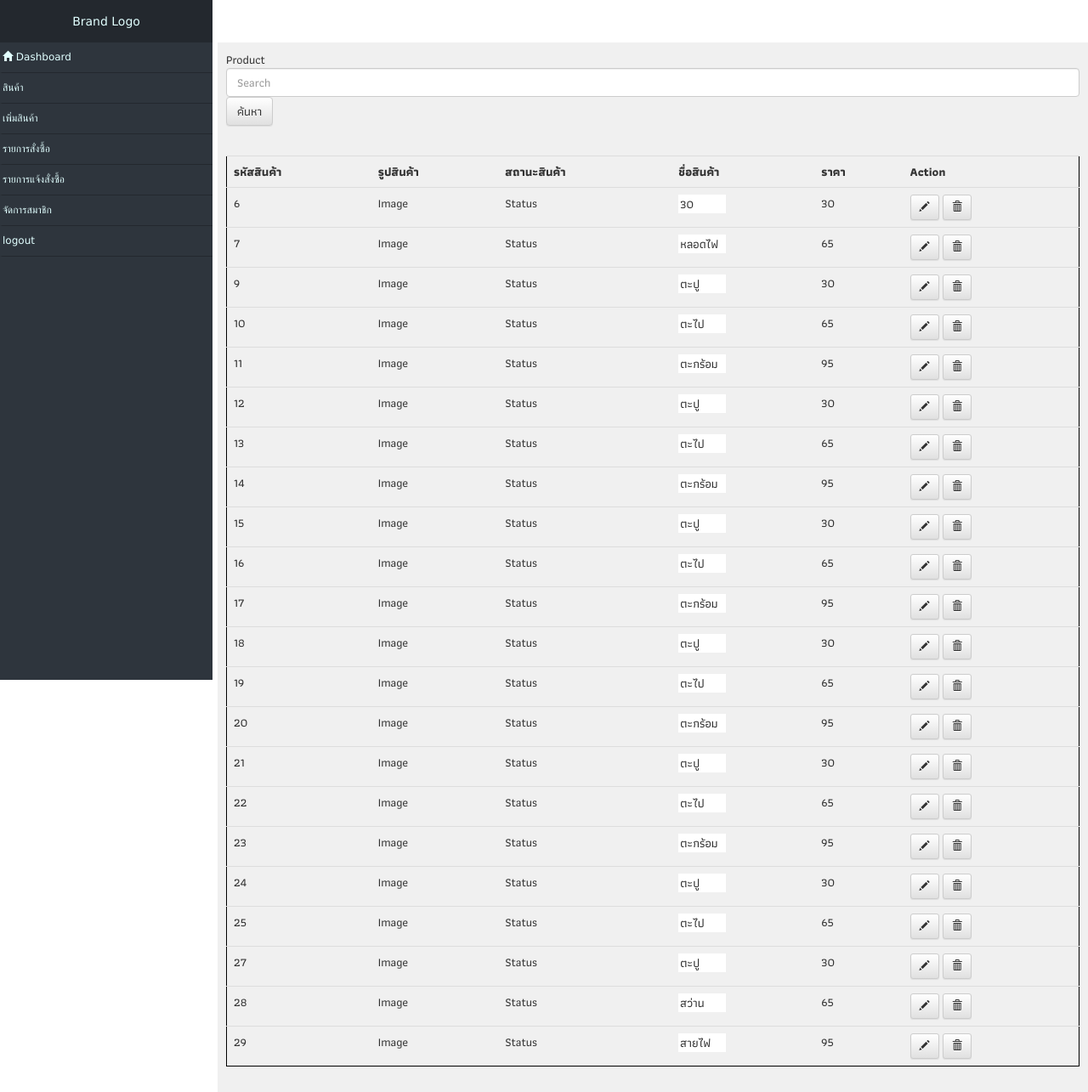
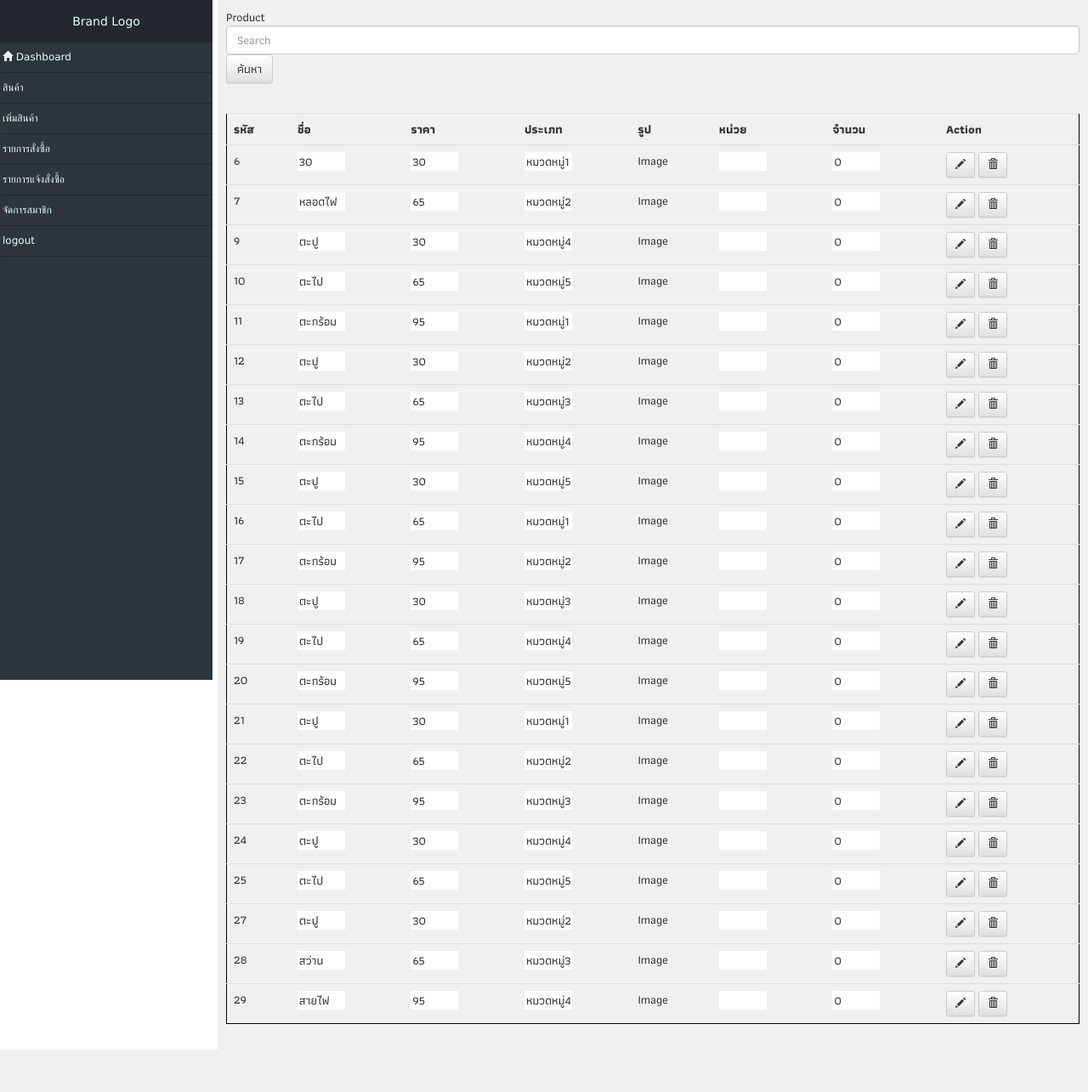
Before and after one commit to expertep/assign, a PHP site: page /backend/?action=product in a window 1280 px wide. Shown: the whole page at 85% size. After the commit the page ends 1235 px from the top, so only its background shows below. Run offline with PHP 8.4, Linux system fonts and the light colour scheme; data comes from the database, SQL or seed files in the repository; both versions use the stored data as it was after the commit; some libraries are stand-ins or nearby versions.

Commit message:
backend edit delete countview

```diff
--- a/backend/product/product.php
+++ b/backend/product/product.php
@@ -1,96 +1,123 @@
+<script type="text/javascript">
+  var bool;//บอกว่ากดedit หรือ delete
+</script>
+  Product <br>
+  <form class="" action="#" method="POSt">
 
-  Product <br>
     <div class="form-group">
-  <span>  <input type="text" class="form-control" placeholder="Search">
-    <button type="submit" class="btn btn-default">ค้นหา</button> </span>
+    <span>
+      <input type="text" name='search' class="form-control" placeholder="Search">
+      <button type="submit" name='searchb' class="btn btn-default">ค้นหา</button>
+    </span>
     </div>
+  </form>
 
   <br>
 
   <?php
-
- //if () ถ้า product == NULL ให้โชว์ว่า ไม่มีสินค้า!
-
- //else {}
+  if(isset($_POST['searchb'])){
+    $sql_select_product = 'SELECT * FROM table_product WHERE id_product LIKE "%'.$_POST['search'].'%"OR name_product LIKE "%'.$_POST['search'].'%"';
+  }
+  else{
+    $sql_select_product = 'SELECT * FROM table_product ';
+  }
 
 ?>
 
 <table class="table" style="border:1px solid black;">
   <tr>
     <th>
-      รหัสสินค้า
+      รหัส
     </th>
     <th>
-      รูปสินค้า
-    </th>
-    <th>
-      สถานะสินค้า
-    </th>
-    <th>
-      ชื่อสินค้า
+      ชื่อ
     </th>
     <th>
       ราคา
+    </th>
+    <th>
+      ประเภท
+    </th>
+    <th>
+      รูป
+    </th>
+    <th>
+      หน่วย
+    </th>
+    <th>
+      จำนวน
     </th>
     <th>
      Action
    </th>
   </tr>
   <?php
-  $sql_select_product = 'SELECT * FROM table_product ';
+  include 'save.php';
+
   $query_select_product = $connect->query($sql_select_product);
+  //if ($query_select_product->num_rows > 0) {
  while ($select_product = $query_select_product->fetch_assoc()){
    ?>
+   <form class="" action="#" method="post" onsubmit="return check(<?php echo $select_product['id_product']; ?>);">
       <tr>
         <td>
-      <?php echo $select_product['id_product'] ?>
+          <?php echo $select_product['id_product']; ?>
+        </td>
+        <td>
+          <input class="edit <?php echo $select_product['id_product']; ?>" type="text" name="name_product" value="<?php echo $select_product['name_product'] ?>" readonly>
+        </td>
+        <td>
+          <input class="edit <?php echo $select_product['id_product']; ?>" type="text" name="price_product" value="<?php echo $select_product['price_product'] ?>" readonly>
+        </td>
+        <td>
+          <input class="edit <?php echo $select_product['id_product']; ?>" type="text" name="category_product" value="<?php echo $select_product['category_product'] ?>" readonly>
         </td>
         <td>
           Image
         </td>
         <td>
-      Status
+          <input class="edit <?php echo $select_product['id_product']; ?>" type="text" name="unit_product" value="<?php echo $select_product['unit_product'] ?>" readonly>
         </td>
         <td>
-      <input class="name edit <?php echo $select_product['id_product'] ?>" type="text" name="" value="<?php echo $select_product['name_product'] ?>" readonly>
-
+          <input class="edit <?php echo $select_product['id_product']; ?>" type="text" name="number_product" value="<?php echo $select_product['number_product'] ?>" readonly>
         </td>
         <td>
-      <?php echo $select_product['price_product'] ?>
-    </td>
-    <td>
-      <script type="text/javascript">
-        function edit(row){
-          if($("#"+row+" span").attr('class')=='glyphicon glyphicon-pencil'){
-            $("#"+row+" span").attr('class','glyphicon glyphicon-floppy-disk');
-            $(".edit."+row).removeAttr("readonly");
-          }
-          else{
-            $("#"+row+" span").attr('class','glyphicon glyphicon-pencil');
-            $(".edit."+row).attr("readonly","");
-            var str="save.php";
-            $.ajax({
-              type: 'POST',
-              url: str,
-              data: {
-                name_product:$(".name.edit."+row).val()
-             },
-              success: function(response) {}
-            });
-            //alert($(".name.edit."+row).val());
-          }
-
-        }
-
-      </script>
-      <button type="button" id="<?php echo $select_product['id_product'] ?>" class="btn btn-default btn-sm" aria-label="Left Align" onclick="edit(<?php echo $select_product['id_product'] ?>)">
+          <button type="submit" name="edit" id="<?php echo $select_product['id_product']; ?>" class="btn btn-default btn-sm" aria-label="Left Align" onclick="bool='e';">
             <span class="glyphicon glyphicon-pencil" aria-hidden="true"></span>
           </button>
-      <button type="button" class="btn btn-default btn-sm" aria-label="Left Align">
+          <button type="submit" name="delete" class="btn btn-default btn-sm" aria-label="Left Align" onclick="bool='d';">
             <span class="glyphicon glyphicon-trash" aria-hidden="true"></span>
           </button>
         </td>
 
       </tr>
-  <?php } ?>
+      <input type="hidden" name="id_product" value="<?php echo $select_product['id_product']; ?>">
+     </form>
+  <?php }
+//}
+?>
 </table>
+
+
+
+
+
+<script type="text/javascript">// เปลี่ยนรูปปุ่มedit
+  function check(row){
+    if(bool=='e'){
+      if($("#"+row+" span").attr('class')=='glyphicon glyphicon-pencil'){
+        $("#"+row+" span").attr('class','glyphicon glyphicon-floppy-disk');
+        $(".edit."+row).removeAttr("readonly");
+        return false;
+      }
+      else{
+        $("#"+row+" span").attr('class','glyphicon glyphicon-pencil');
+        $(".edit."+row).attr("readonly","");
+        return true;
+      }
+      return false;
+    }
+    else return true;
+  }
+
+</script>
--- a/backend/save.php
+++ b/backend/save.php
@@ -1,6 +1,24 @@
 <?php
-include_once
-if(isset($_POST['name_product'])){
-  echo $_POST['name_product'];
-}
+
+//include_once "../config/config.php";
+    if(isset($_POST['edit'])){
+
+      $sql = "UPDATE table_product SET name_product='".$_POST['name_product']."' WHERE id_product='".$_POST['id_product']."'";
+      if ($connect->query($sql) === TRUE) {
+
+      } else {
+          echo "Error updating record: " . $connent->error;
+      }
+      unset($_POST);
+    }
+    else if(isset($_POST['delete'])) {
+      $sql = "DELETE FROM table_product WHERE id_product='".$_POST['id_product']."'";
+      if ($connect->query($sql) === TRUE) {
+
+      } else {
+        echo "Error updating record: " . $connect->error;
+      }
+      unset($_POST);
+    }
+
  ?>
--- a/css/css1.css
+++ b/css/css1.css
@@ -14,7 +14,7 @@ width:90%;
 .body{
   margin-left: 20%;
   padding: 10px;
-
+  margin-top: 0px !important;
 }
 a{
   color: #e1ffff;
```
Also changed, not shown: assignment.sql (+12 -12 lines), backend/product/save.php (deleted, +0 -17 lines), backend/template/dashboard.php (+7 -3 lines), index.php (+8 -2 lines). Lines whose indentation alone changed are shown as unchanged.
